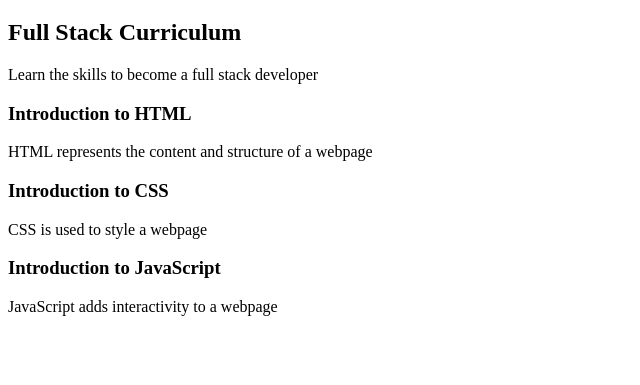
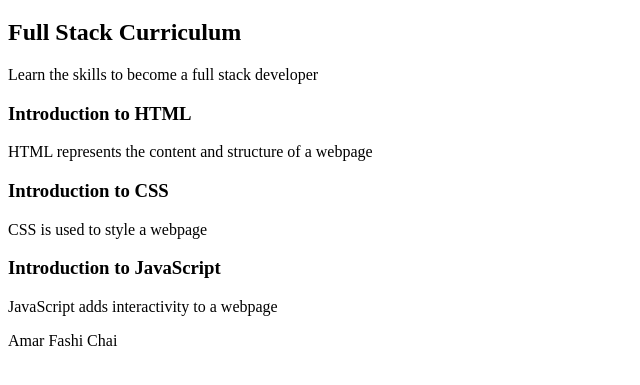
Before and after one commit to A13Azad/Curriculum-Outline, a plain HTML site: page index.html in a window 1280 px wide. Shown: the part 61-446 px from the top of the page, without its empty margins (0-640 px from the left). Drawn offline with Linux system fonts and the light colour scheme.

Commit message:
new paragraph added

```diff
--- a/index.html
+++ b/index.html
@@ -18,5 +18,6 @@
 
     <h3>Introduction to JavaScript</h3>
     <p>JavaScript adds interactivity to a webpage</p>
+    <p>Amar Fashi Chai</p>
 </body>
 </html>
```
